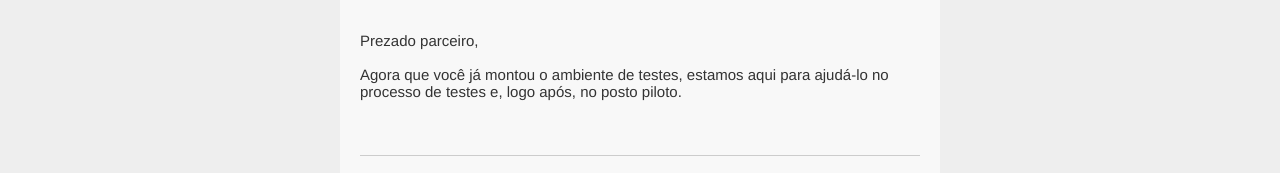
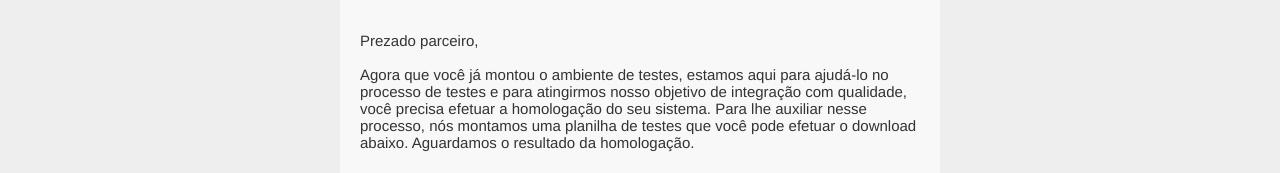
Before and after one commit to EZTechBrasil/Integracao, a plain HTML site: page suporte-na-integracao/index.html in a window 1280 px wide. Shown: the part 208-381 px from the top of the page. Drawn offline with Linux system fonts and the light colour scheme.

Commit message:
+ Ajuste do comunicado, pois não estava claro que a planilha estava lá para download.

```diff
--- a/suporte-na-integracao/index.html
+++ b/suporte-na-integracao/index.html
@@ -45,7 +45,7 @@
 				Prezado parceiro,
 				<br>
 				<br>
-				Agora que você já montou o ambiente de testes, estamos aqui para ajudá-lo no processo de testes e, logo após, no posto piloto.
+				Agora que você já montou o ambiente de testes, estamos aqui para ajudá-lo no processo de testes e para atingirmos nosso objetivo de integração com qualidade, você precisa efetuar a homologação do seu sistema. Para lhe auxiliar nesse processo, nós montamos uma planilha de testes que você pode efetuar o download abaixo. Aguardamos o resultado da homologação.
 			</p>
 		</td>
 	</tr>
```
